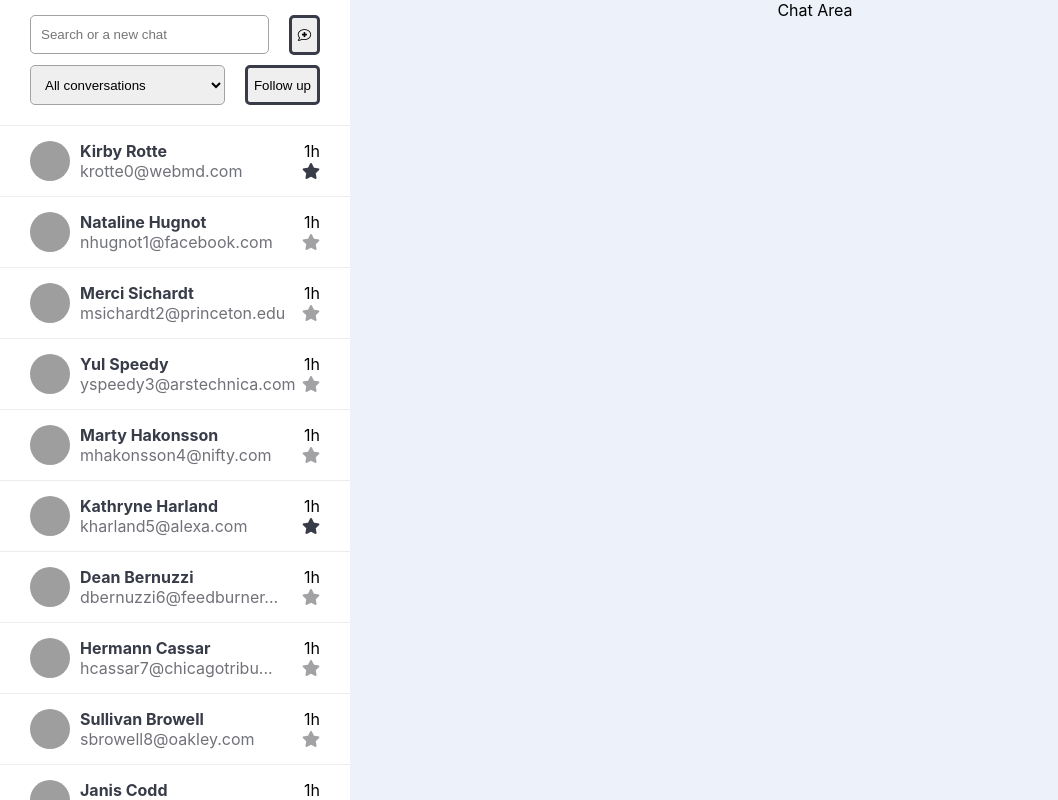
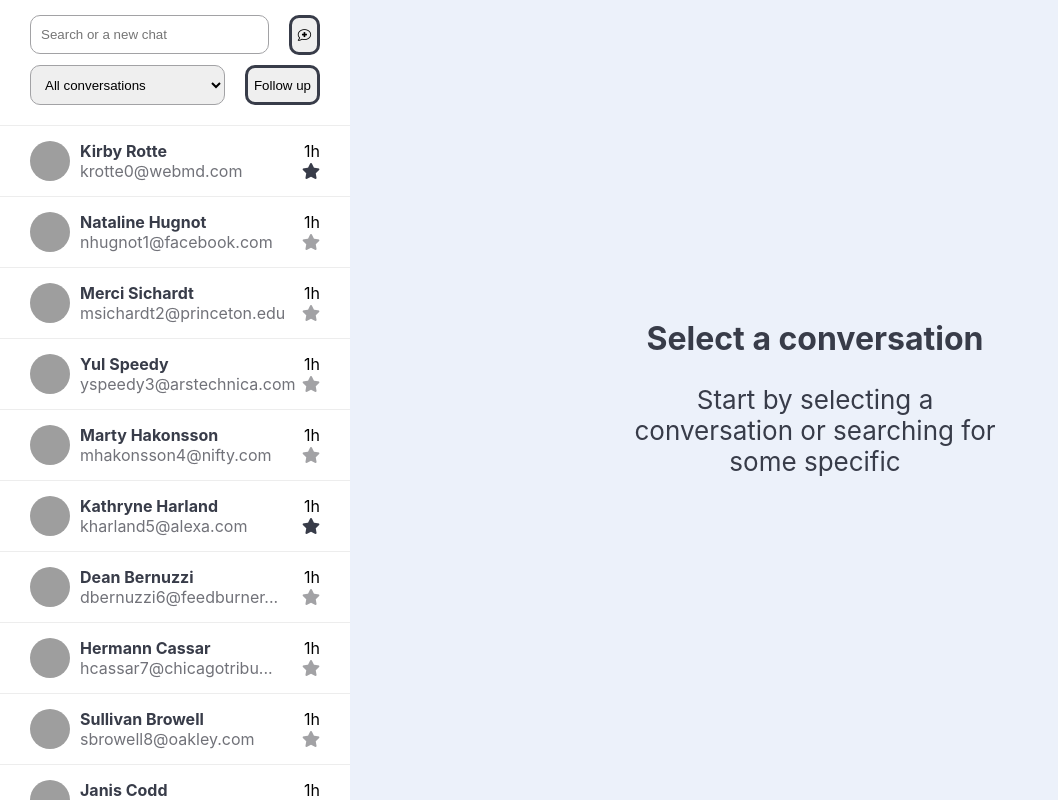
Before and after one commit to smartcoder-7/chat-test, a React (Create React App) app: page / in a window 1280 px wide. Shown: the whole page, without its empty margins (0-1058 px from the left). Built offline with nearby package versions, Linux system fonts and the light colour scheme; grey boxes are pictures that could not be loaded.

Commit message:
added select functionality

```diff
--- a/src/components/User/User.js
+++ b/src/components/User/User.js
@@ -3,9 +3,22 @@ import cn from 'classnames';
 
 import { maxChars } from 'utils/helpers';
 
-const User = ({ user, selected, onClickStar, onClickUser }) => {
+const User = ({
+  user,
+  isSelected,
+  onClickStar,
+  onClickUser,
+}) => {
+  const handleClickUser = (user) => () => {
+    onClickUser(user);
+  };
+
+  const handleClickStar = (user) => () => {
+    onClickStar(user);
+  };
+
   return (
-    <div className={cn('user', { 'selected': selected })} onClick={onClickUser}>
+    <div className={cn('user', { 'selected': !!isSelected })} onClick={(handleClickUser(user))}>
       <img
         className="user__logo"
         src={'https://freesvg.org/img/abstract-user-flat-4.png'}
@@ -20,8 +33,8 @@ const User = ({ user, selected, onClickStar, onClickUser }) => {
         </div>
         <div className='info__row'>
           <span className='row__email'>{maxChars(user.email, 25)}</span>
-          <span role="button" onClick={onClickStar}>
-            <i className={cn('fas fa-star', { 'active': user.isFavorite })} onClick={onClickStar} />
+          <span role="button" onClick={handleClickStar(user)}>
+            <i className={cn('fas fa-star', { 'active': user.isFavorite })} />
           </span>
         </div>
       </div>
--- a/src/containers/ChatArea/ChatArea.js
+++ b/src/containers/ChatArea/ChatArea.js
@@ -1,10 +1,21 @@
 import React from 'react';
 
+import { useUserContext } from 'context/User.context';
 
 const ChatArea = () => {
+  const { selectedUser } = useUserContext();
+
+  console.log('selectedUser', selectedUser);
+  const renderBlank = () => (
+    <div className="chat-area-blank">
+      <h1>Select a conversation</h1>
+      <p>Start by selecting a conversation or searching for some specific</p>
+    </div>
+  );
+
   return (
-    <div>
-      Chat Area
+    <div className="chat-area">
+      {renderBlank()}
     </div>
   );
 };
--- /dev/null
+++ b/src/containers/ChatArea/ChatArea.style.css
@@ -0,0 +1,18 @@
+.chat-area {
+  display: flex;
+  flex: 1;
+  justify-content: center;
+  align-items: center;
+  flex-direction: column;
+}
+
+.chat-area-blank {
+  width: 400px;
+  text-align: center;
+  margin: auto;
+  color: var(--gray-dark);
+}
+
+.chat-area-blank p {
+  font-size: 26px;
+}
--- a/src/containers/ChatArea/index.js
+++ b/src/containers/ChatArea/index.js
@@ -1 +1,4 @@
-export { default } from './ChatArea';
+import ChatArea from './ChatArea';
+import './ChatArea.style.css';
+
+export default ChatArea;
--- a/src/containers/UserArea/UserArea.js
+++ b/src/containers/UserArea/UserArea.js
@@ -10,7 +10,6 @@ import pageReducer from './reducer';
 import { PAGINATION } from 'utils/constants';
 import InputField from 'components/InputField';
 import useDebounce from 'hooks/useDebounce';
-// import usePrevious from 'hooks/usePrevious';
 
 const DELAY_MS = 500;
 
@@ -18,8 +17,15 @@ const UserArea = () => {
   const [select, setSelect] = useState(null);
   const [filter, setFilter] = useState('');
   const debouncedSearchTerm = useDebounce(filter, DELAY_MS);
-  // const prevSearchTerm = usePrevious(debouncedSearchTerm);
-  const { users, setIsLoading, fetch, isLoading, setUsers } = useUserContext();
+  const {
+    users,
+    setIsLoading,
+    fetch,
+    isLoading,
+    setUsers,
+    toggleSelectUser,
+    selectedUser,
+  } = useUserContext();
   const scrollRef = useRef(null);
   const [pager, pagerDispatch] = useReducer(pageReducer, { offset: 0 });
   useInfiniteScroll(scrollRef, pagerDispatch);
@@ -59,6 +65,14 @@ const UserArea = () => {
     console.log('I am adding somehow!');
   };
 
+  const handleClickUser = (user) => {
+    toggleSelectUser(user);
+  };
+
+  const handleClickStar = () => {
+
+  };
+
   console.log('users', users);
 
   return (
@@ -86,7 +100,16 @@ const UserArea = () => {
         </div>
       </div>
       <div className="user-area__user-list">
-        {!!users.length && users.map((user, index) => <User key={index} user={user} />)}
+        {!!users.length && users.map(
+          (user, index) =>
+            (<User
+              key={index}
+              user={user}
+              onClickUser={handleClickUser}
+              onClickStar={handleClickStar}
+              isSelected={selectedUser && user.id === selectedUser.id}
+            />),
+        )}
         <div ref={scrollRef} style={{ border: '1px solid red' }}></div>
         {isLoading && <div>Loading...</div>}
       </div>
--- a/src/context/User.context.js
+++ b/src/context/User.context.js
@@ -8,10 +8,19 @@ const UserContext = createContext();
 export const useContextSetup = () => {
   const [isLoading, setIsLoading] = useState(false);
   const [users, setUsers] = useState([]);
+  const [selectedUser, setSelectedUser] = useState(null);
 
   const fetch = async ({ endpoint, query }) => {
     const users = await mockFetch({ endpoint, query });
     setUsers((oldUsers) => [...oldUsers, ...users]);
+  };
+
+  const toggleSelectUser = (user) => {
+    if (selectedUser && selectedUser.id === user.id) {
+      setSelectedUser(null);
+    } else {
+      setSelectedUser(user);
+    }
   };
 
   return {
@@ -20,6 +29,8 @@ export const useContextSetup = () => {
     isLoading,
     setIsLoading,
     fetch,
+    selectedUser,
+    toggleSelectUser,
   };
 };
 
--- a/src/index.css
+++ b/src/index.css
@@ -4,7 +4,7 @@
   --gray-light: #A2A2A5;
   --gray-medium: #717279;
   /* border-radius: defintion;; */
-  --border-radius: 5px;
+  --border-radius: 10px;
   --spacing-unit: 5px;
 }
 
--- a/src/pages/MainChat/MainChat.style.css
+++ b/src/pages/MainChat/MainChat.style.css
@@ -14,5 +14,6 @@
 }
 
 .main-chat .right {
+  display: flex;
   flex: 1;
 }
```
